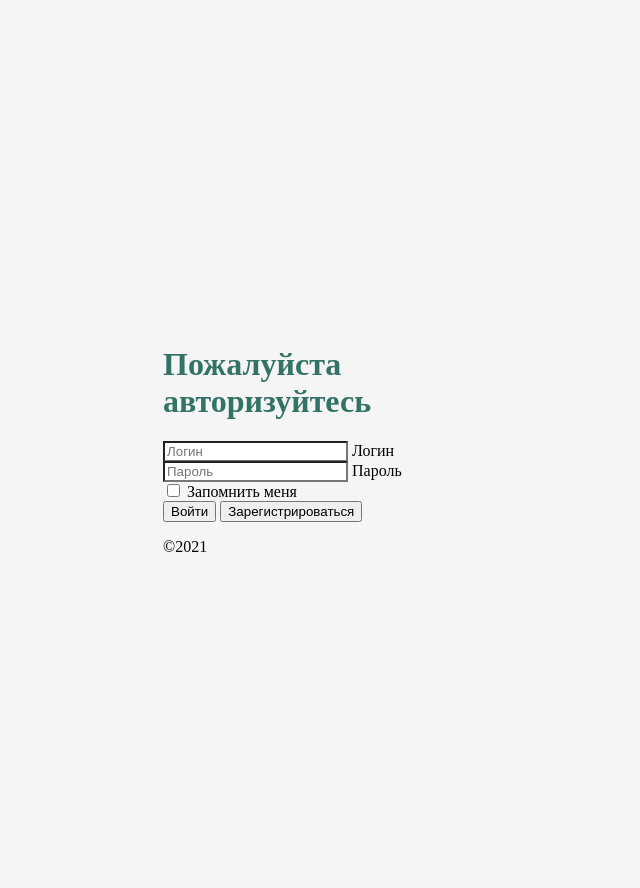
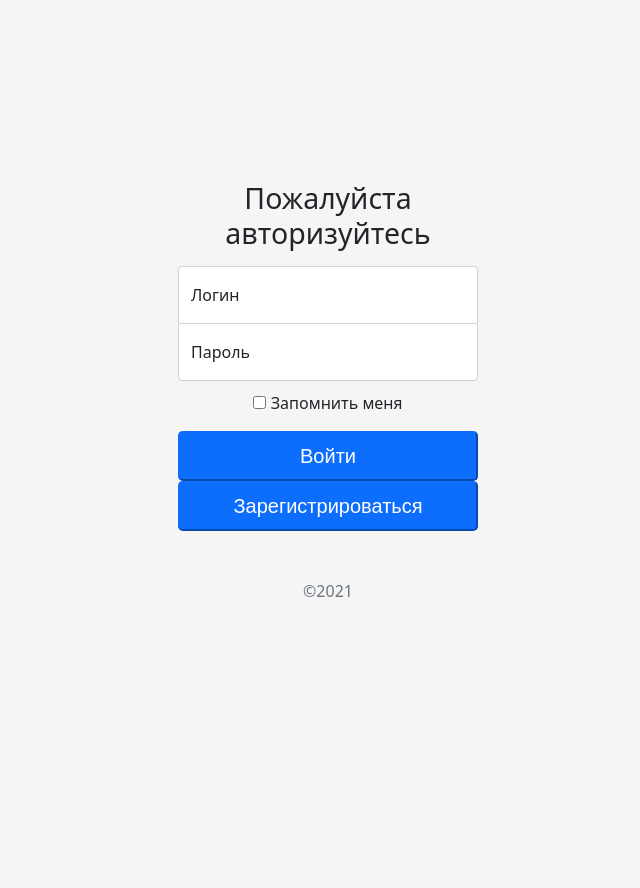
Before and after one commit to detronics/pythonProject1, a Flask app: page / in a window 1280 px wide. Shown: the whole page, without its empty margins (312-952 px from the left). After the commit the page ends 597 px from the top, so only its background shows below. Run offline with Flask 2, Linux system fonts and the light colour scheme.

Commit message:
продолжил

```diff
--- a/css/style.css
+++ /dev/null
@@ -1,39 +0,0 @@
-
-html,
-body {
-  height: 100%;
-}
-
-h1{
-    color: #337366;
-}
-
-body {
-  display: flex;
-  align-items: center;
-  padding-top: 40px;
-  padding-bottom: 40px;
-  background-color: #f5f5f5;
-}
-
-.form-signin {
-  width: 100%;
-  max-width: 330px;
-  padding: 15px;
-  margin: auto;
-}
-
-.form-signin .form-floating:focus-within {
-  z-index: 2;
-}
-
-
-.form-signin input[type="text"] {
-  margin-bottom: -1px;
-  border-bottom-right-radius: 0;
-  border-bottom-left-radius: 0;
-}
-
-.form-floating{
-    width: 300px;;
-}
--- a/templates/index.html
+++ b/templates/index.html
@@ -3,31 +3,31 @@
 <head>
     <meta charset="UTF-8">
     <meta name="viewport"
-          content="width=device-width, user-scalable=no, initial-scale=1.0">
+          content="width=device-width, user-scalable=no, initial-scale=1.0", maximum-scale=1.0, minimum-scale=1.0">
     <meta http-equiv="X-UA-Compatible" content="ie=edge">
     <link rel="stylesheet" href="style.css" type="text/css">
     <title>Авторизация</title>
 </head>
-<body >
+<body class="text-center" >
     <main class="form-signin">
         <form>
-            <h1 >Пожалуйста авторизуйтесь</h1>
-            <div>
-                <input type="text" id="floatingInput" placeholder="Логин">
+            <h1 class="h3 mb-3 fw-normal">Пожалуйста авторизуйтесь</h1>
+            <div class="form-floating">
+                <input  class="form-control" type="text" id="floatingInput" placeholder="">
                 <label for="floatingInput">Логин</label>
             </div>
-            <div >
-                <input type="text"  id="floatingPassword" placeholder="Пароль">
+            <div class="form-floating">
+                <input  class="form-control" type="password"  id="floatingPassword" placeholder="">
                 <label for="floatingPassword">Пароль</label>
             </div>
-            <div>
+            <div class="checkbox mb-3">
                 <label>
-                  <input type="checkbox" value="remember-me"> Запомнить меня
+                  <input class="checkbox" type="checkbox" value="remember-me"> Запомнить меня
                 </label>
             </div>
-                <button  type="submit">Войти</button>
-                <button  type="submit">Зарегистрироваться</button>
-                <p>&copy;2021</p>
+                <button class="w-100 btn btn-lg btn-primary" type="submit">Войти</button>
+                <button class="w-100 btn btn-lg btn-primary" type="submit">Зарегистрироваться</button>
+                <p class="mt-5 mb-3 text-muted">&copy;2021</p>
         </form>
     </main>
 
```
